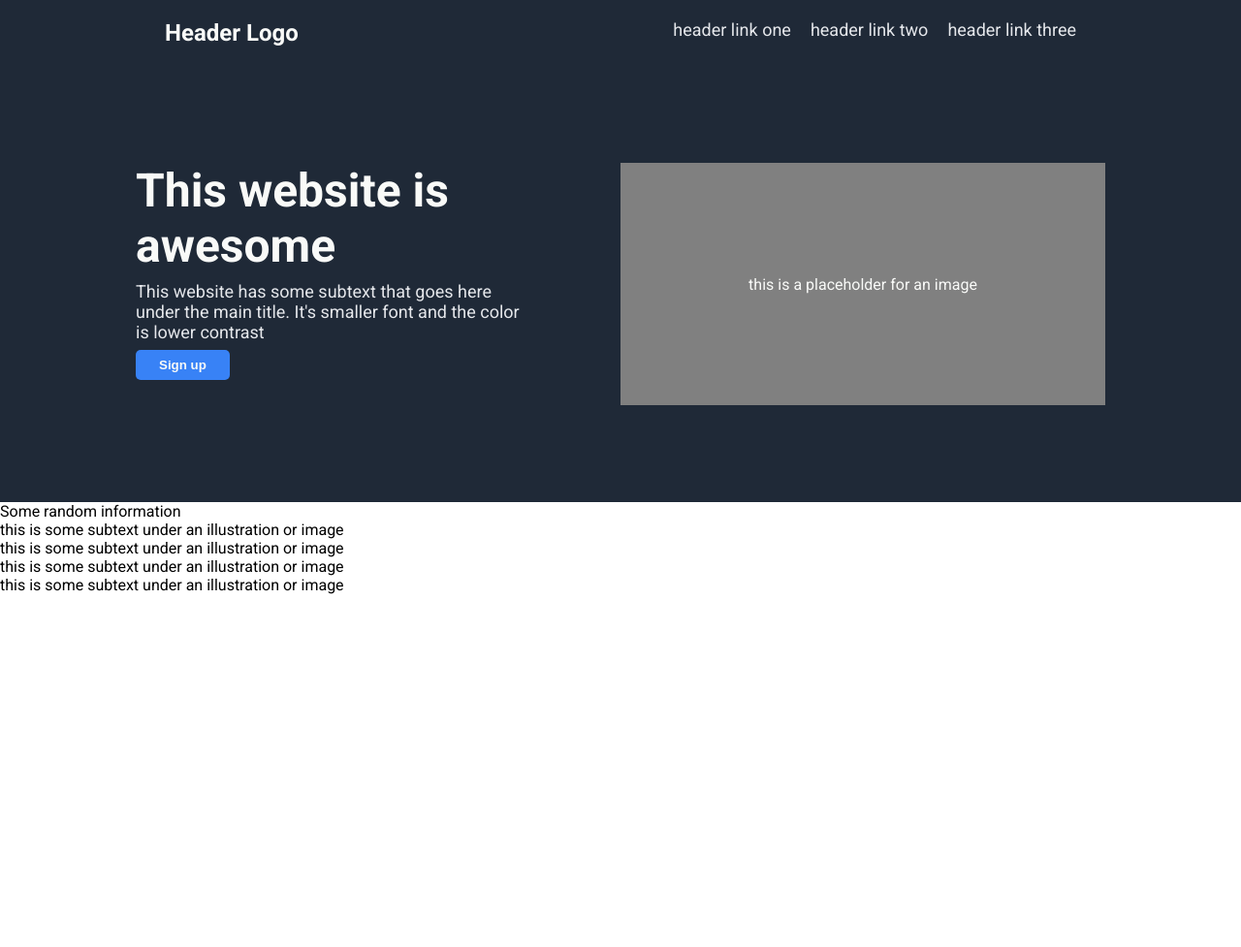
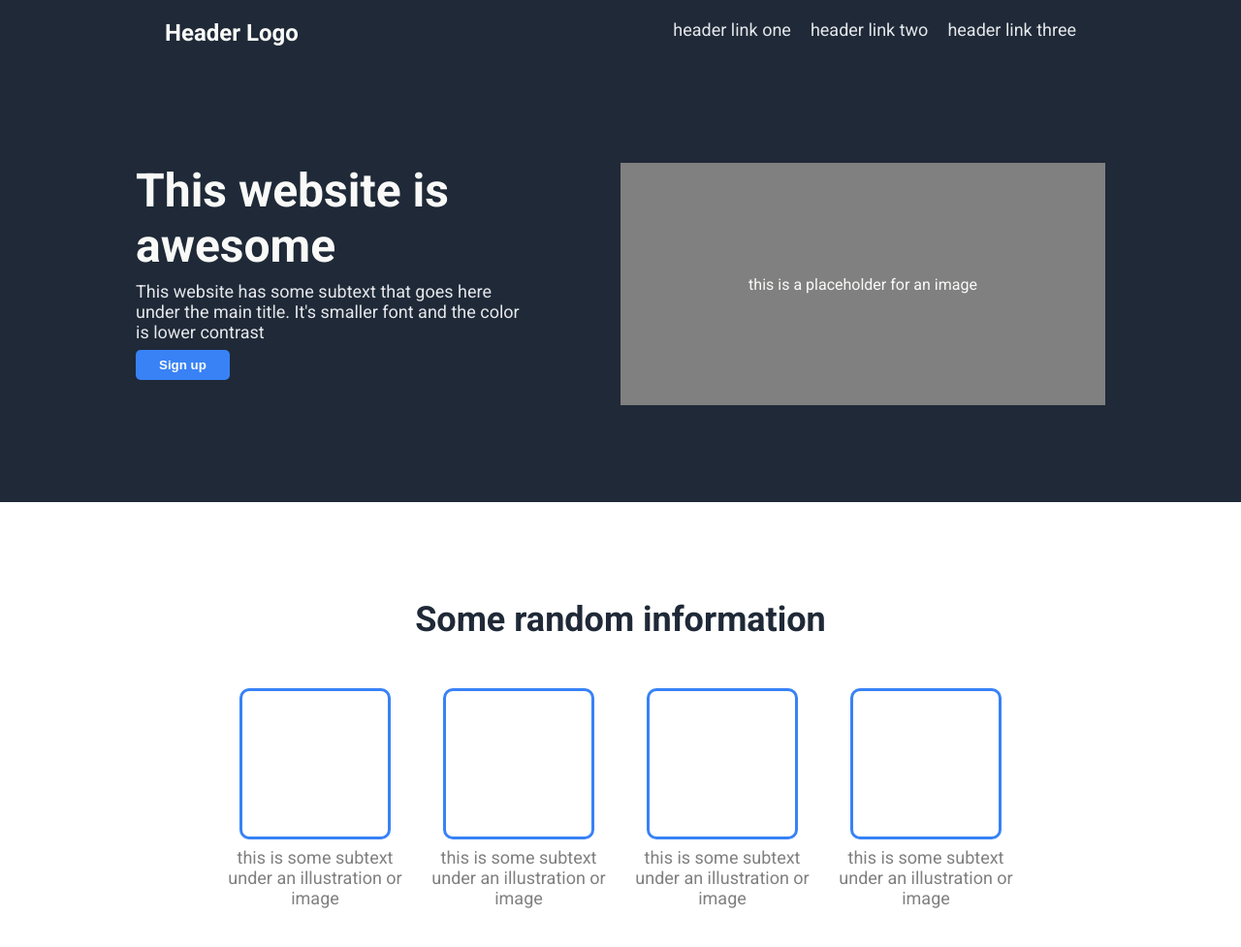
Before and after one commit to zo7ley2a/landing-page, a plain HTML site: page index.html in a window 1280 px wide. Shown: the whole page at 97% size. Before the commit the page ends 800 px from the top, so only its background shows below. Drawn offline with Linux system fonts and the light colour scheme.

Commit message:
Finish styling the second-section

```diff
--- a/style.css
+++ b/style.css
@@ -84,3 +84,52 @@ a {
   text-decoration: none;
   color: #e5e7eb;
 }
+
+.second-section {
+  margin-top: 100px;
+  margin-bottom: 100px;
+  display: flex;
+  flex-direction: column;
+  gap: 50px;
+  justify-content: center;
+  align-items: center;
+}
+
+.information-header {
+  font-size: 36px;
+  font-weight: bolder;
+  color: #1f2937;
+}
+
+.card-text {
+  font-size: 18px;
+  color: grey;
+}
+
+.card {
+  display: flex;
+  flex-direction: column;
+  justify-content: center;
+  align-items: center;
+  gap: 8px;
+}
+
+.card-image {
+  height: 150px;
+  width: 150px;
+  border: 3px #3882f6 solid;
+  border-radius: 10px;
+}
+
+.card-text {
+  height: 100px;
+  width: 200px;
+  text-align: center;
+}
+
+.information-cards {
+  display: flex;
+  justify-content: center;
+  align-items: center;
+  gap:10px;
+}
```
